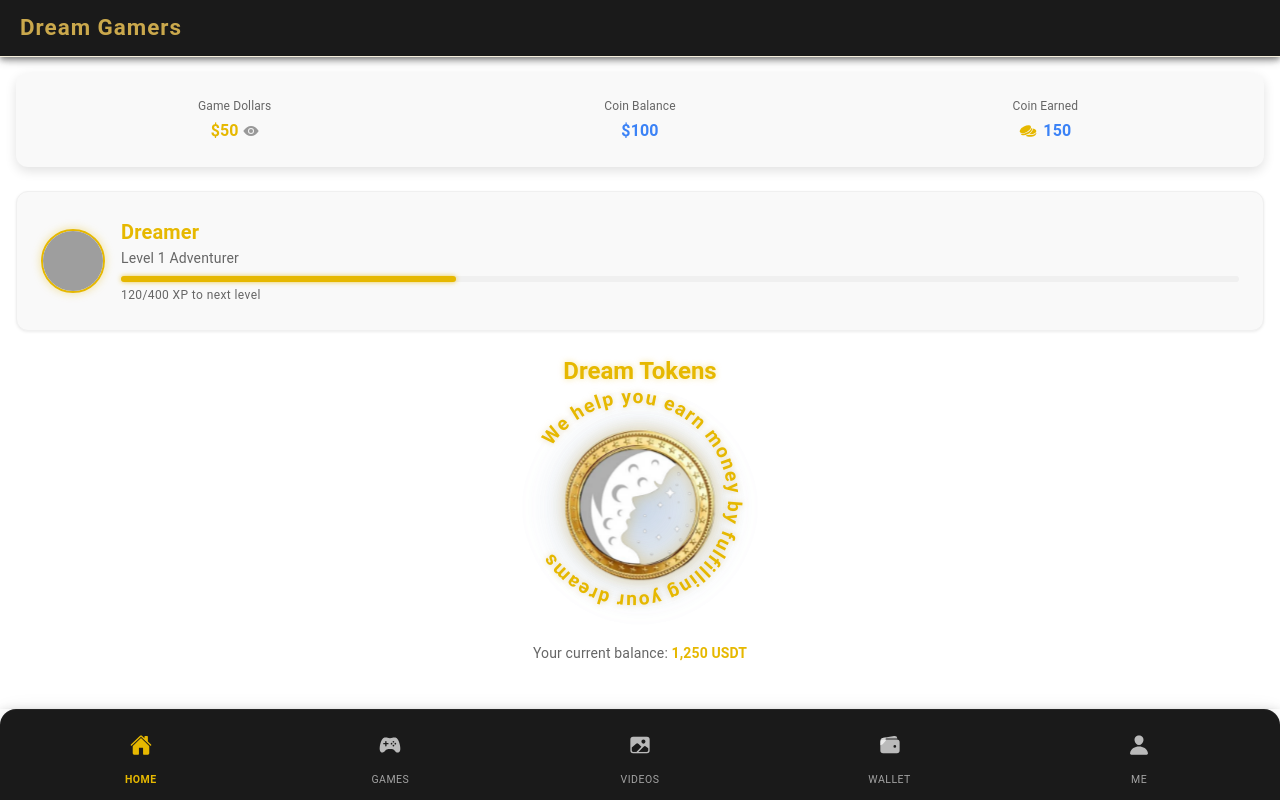
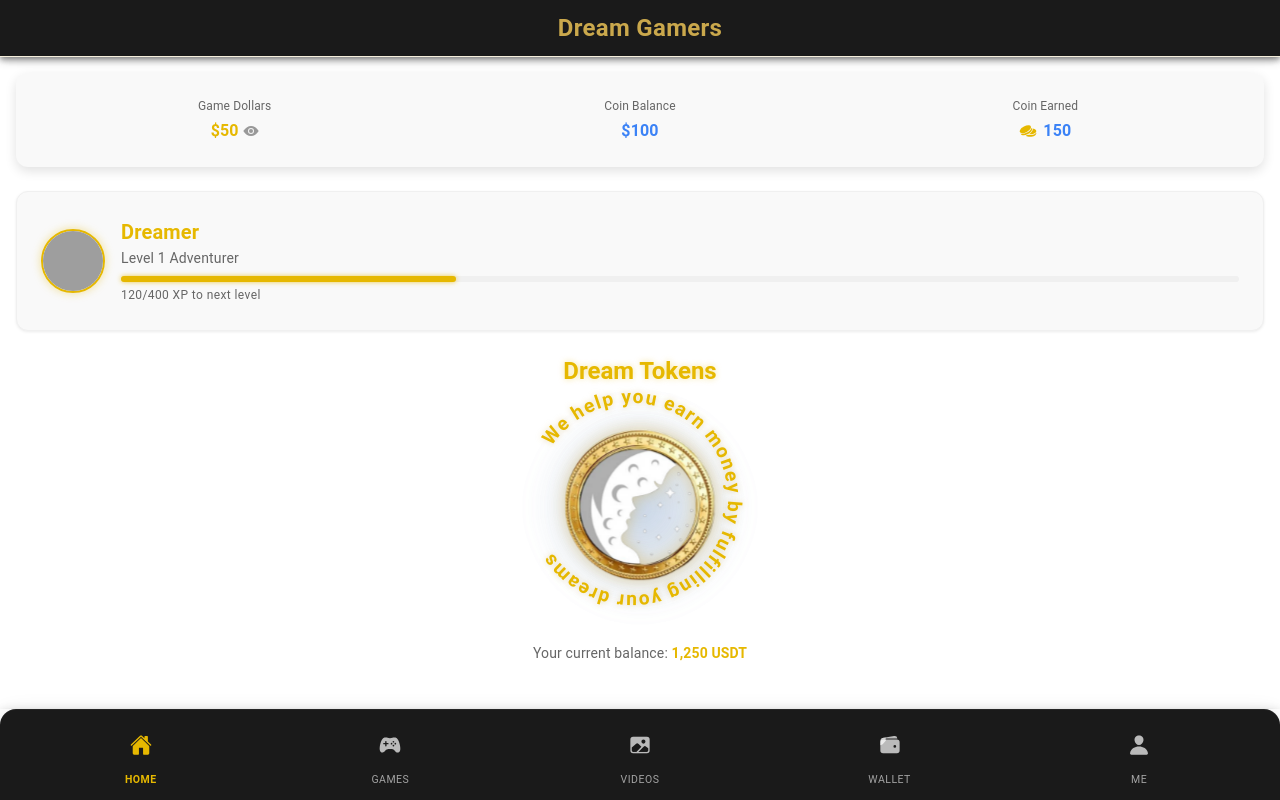
Before and after one commit to oduyemi/dreamsgamerz, a React (Vite) app: page / in a window 1280 px wide. Built offline with nearby package versions, Linux system fonts and the light colour scheme; grey boxes are pictures that could not be loaded.

Commit message:
Updated IonTitles for consistency

```diff
--- a/src/components/AnimationVideo.tsx
+++ b/src/components/AnimationVideo.tsx
@@ -8,7 +8,7 @@ import {
   IonIcon,
 } from "@ionic/react";
 import { VideoSection } from "./VideoSection";
-import { IconButton, Stack, Typography, Paper } from "@mui/material";
+import { IconButton, Stack, Typography, Paper, useMediaQuery, useTheme } from "@mui/material";
 import { useHistory, useLocation } from "react-router";
 import { gameController, home, image, person, wallet } from "ionicons/icons";
 import { VideoHeader } from "./VideoHeader";
@@ -34,6 +34,8 @@ const mapToVideos = (arr: typeof dummyYouTubeVideos) =>
 export const AnimationVideo = () => {
   const history = useHistory();
   const location = useLocation();
+  const theme = useTheme();
+  const isSmall = useMediaQuery(theme.breakpoints.down('sm'));
 
   const navItems = [
     { label: "Home", icon: home, path: "/" },
@@ -55,12 +57,7 @@ export const AnimationVideo = () => {
           }}
         >
           <IonTitle
-            style={{
-              color: "#caa84c",
-              fontWeight: 700,
-              letterSpacing: "0.5px",
-              fontSize: "1.35rem",
-            }}
+            style={{ color: '#caa84c', textAlign: 'center', fontWeight: 700, fontSize: isSmall ? '1.2rem' : '1.5rem' }}
           >
             Videos
           </IonTitle>
--- a/src/components/FunnyVideo.tsx
+++ b/src/components/FunnyVideo.tsx
@@ -8,7 +8,7 @@ import {
   IonIcon,
 } from "@ionic/react";
 import { VideoSection } from "./VideoSection";
-import { IconButton, Stack, Typography, Paper } from "@mui/material";
+import { IconButton, Stack, Typography, Paper, useTheme, useMediaQuery } from "@mui/material";
 import { useHistory, useLocation } from "react-router";
 import { gameController, home, image, person, wallet } from "ionicons/icons";
 import { VideoHeader } from "./VideoHeader";
@@ -34,6 +34,8 @@ const mapToVideos = (arr: typeof dummyYouTubeVideos) =>
 export const Funny = () => {
   const history = useHistory();
   const location = useLocation();
+  const theme = useTheme();
+  const isSmall = useMediaQuery(theme.breakpoints.down('sm'));
 
   const navItems = [
     { label: "Home", icon: home, path: "/" },
@@ -55,12 +57,7 @@ export const Funny = () => {
           }}
         >
           <IonTitle
-            style={{
-              color: "#caa84c",
-              fontWeight: 700,
-              letterSpacing: "0.5px",
-              fontSize: "1.35rem",
-            }}
+            style={{ color: '#caa84c', textAlign: 'center', fontWeight: 700, fontSize: isSmall ? '1.2rem' : '1.5rem' }}
           >
             Videos
           </IonTitle>
--- a/src/components/HomePage.tsx
+++ b/src/components/HomePage.tsx
@@ -19,7 +19,9 @@ import {
   IconButton,
   Avatar,
   Grid,
-  Badge
+  Badge,
+  useTheme,
+  useMediaQuery
 } from '@mui/material';
 import "./HomePage.css";
 import HomeToken from '/images/hometoken.png';
@@ -29,6 +31,8 @@ import { GiTwoCoins } from 'react-icons/gi';
 export const HomePage = () => {
   const [showBalance, setShowBalance] = useState(true);
   const [hasNotifications, setHasNotifications] = useState(true);
+  const theme = useTheme();
+  const isSmall = useMediaQuery(theme.breakpoints.down('sm'));
 
   return (
     <IonPage>
@@ -38,12 +42,9 @@ export const HomePage = () => {
           borderBottom: '1px solid rgba(202, 168, 76, 0.2)',
           boxShadow: '0 2px 10px rgba(0, 0, 0, 0.3)'
         }}>
-          <IonTitle style={{
-            color: '#caa84c',
-            fontWeight: '700',
-            letterSpacing: '1px',
-            fontSize: '1.4rem'
-          }}>
+          <IonTitle
+            style={{ color: '#caa84c', textAlign: 'center', fontWeight: 700, fontSize: isSmall ? '1.2rem' : '1.5rem' }}
+          >
             Dream Gamers
           </IonTitle>
         </IonToolbar>
--- a/src/components/InspiringVideo.tsx
+++ b/src/components/InspiringVideo.tsx
@@ -8,7 +8,7 @@ import {
   IonIcon,
 } from "@ionic/react";
 import { VideoSection } from "./VideoSection";
-import { IconButton, Stack, Typography, Paper, Box } from "@mui/material";
+import { IconButton, Stack, Typography, Paper, Box, useTheme, useMediaQuery } from "@mui/material";
 import { useHistory, useLocation } from "react-router";
 import { gameController, home, image, person, wallet } from "ionicons/icons";
 import { VideoHeader } from "./VideoHeader";
@@ -34,6 +34,8 @@ const mapToVideos = (arr: typeof dummyYouTubeVideos) =>
 export const Inspire = () => {
   const history = useHistory();
   const location = useLocation();
+  const theme = useTheme();
+  const isSmall = useMediaQuery(theme.breakpoints.down('sm'));
 
   const navItems = [
     { label: "Home", icon: home, path: "/" },
@@ -56,12 +58,7 @@ export const Inspire = () => {
           }}
         >
           <IonTitle
-            style={{
-              color: "#caa84c",
-              fontWeight: 700,
-              letterSpacing: "0.5px",
-              fontSize: "1.35rem",
-            }}
+            style={{ color: '#caa84c', textAlign: 'center', fontWeight: 700, fontSize: isSmall ? '1.2rem' : '1.5rem' }}
           >
             Videos
           </IonTitle>
--- a/src/components/PictureGamePlay.tsx
+++ b/src/components/PictureGamePlay.tsx
@@ -16,6 +16,7 @@ import { motion, useAnimation, AnimatePresence } from 'framer-motion';
 import { trophy, close, checkmark, reload, play, stopwatch, warning } from 'ionicons/icons';
 import './PictureGamePlay.css';
 import axios from "axios";
+import { useMediaQuery, useTheme } from '@mui/material';
 
 const MAX_TRIES = 5;
 const WINS_TO_ADVANCE = 2;
@@ -43,6 +44,8 @@ export const PictureGamePlay: React.FC = () => {
   const [currentImage, setCurrentImage] = useState<GameImage | null>(null);
   const controls = useAnimation();
   const imageRef = useRef<HTMLDivElement>(null);
+  const theme = useTheme();
+  const isSmall = useMediaQuery(theme.breakpoints.down('sm'));
 
   const getRandomImage = async (): Promise<string> => {
     try {
@@ -150,7 +153,7 @@ export const PictureGamePlay: React.FC = () => {
     <IonPage>
       <IonHeader>
         <IonToolbar color="primary">
-          <IonTitle>Picture Perfect</IonTitle>
+          <IonTitle style={{ color: '#caa84c', textAlign: 'center', fontWeight: 700, fontSize: isSmall ? '1.2rem' : '1.5rem' }}>Picture Perfect</IonTitle>
         </IonToolbar>
       </IonHeader>
       <IonContent fullscreen className="gameplay-bg">
--- a/src/components/ShortVideo.tsx
+++ b/src/components/ShortVideo.tsx
@@ -8,7 +8,7 @@ import {
   IonIcon,
 } from "@ionic/react";
 import { VideoSection } from "./VideoSection";
-import { IconButton, Stack, Typography, Paper } from "@mui/material";
+import { IconButton, Stack, Typography, Paper, useTheme, useMediaQuery } from "@mui/material";
 import { useHistory, useLocation } from "react-router";
 import { gameController, home, image, person, wallet } from "ionicons/icons";
 import { VideoHeader } from "./VideoHeader";
@@ -34,6 +34,8 @@ const mapToVideos = (arr: typeof dummyYouTubeVideos) =>
 export const Short = () => {
   const history = useHistory();
   const location = useLocation();
+  const theme = useTheme();
+  const isSmall = useMediaQuery(theme.breakpoints.down('sm'));
 
   const navItems = [
     { label: "Home", icon: home, path: "/" },
@@ -55,12 +57,7 @@ export const Short = () => {
           }}
         >
           <IonTitle
-            style={{
-              color: "#caa84c",
-              fontWeight: 700,
-              letterSpacing: "0.5px",
-              fontSize: "1.35rem",
-            }}
+            style={{ color: '#caa84c', textAlign: 'center', fontWeight: 700, fontSize: isSmall ? '1.2rem' : '1.5rem' }}
           >
             Videos
           </IonTitle>
--- a/src/components/Video.tsx
+++ b/src/components/Video.tsx
@@ -7,9 +7,8 @@ import {
   IonFooter,
   IonIcon,
 } from "@ionic/react";
-import { useState } from "react";
 import { VideoSection } from "./VideoSection";
-import { IconButton, Stack, Typography, Paper } from "@mui/material";
+import { IconButton, Stack, Typography, Paper, useTheme, useMediaQuery } from "@mui/material";
 import { useHistory, useLocation } from "react-router";
 import { gameController, home, image, person, wallet } from "ionicons/icons";
 import { VideoHeader } from "./VideoHeader";
@@ -36,6 +35,8 @@ const mapToVideos = (arr: typeof dummyYouTubeVideos) =>
 export const VideoPage = () => {
   const history = useHistory();
   const location = useLocation();
+  const theme = useTheme();
+  const isSmall = useMediaQuery(theme.breakpoints.down('sm'));
 
   const navItems = [
     { label: "Home", icon: home, path: "/" },
@@ -57,12 +58,7 @@ export const VideoPage = () => {
           }}
         >
           <IonTitle
-            style={{
-              color: "#caa84c",
-              fontWeight: 700,
-              letterSpacing: "0.5px",
-              fontSize: "1.35rem",
-            }}
+            style={{ color: '#caa84c', textAlign: 'center', fontWeight: 700, fontSize: isSmall ? '1.2rem' : '1.5rem' }}
           >
             Videos
           </IonTitle>
--- a/src/pages/Competition.tsx
+++ b/src/pages/Competition.tsx
@@ -1,14 +1,17 @@
 import { IonContent, IonHeader, IonPage, IonTitle, IonToolbar } from '@ionic/react';
 import { GamersCompetitionTab } from '../components/GamersCompetitionTab';
 import { AppLayout } from '../components/AppLayout';
+import { useMediaQuery, useTheme } from '@mui/material';
 
 const Competition: React.FC = () => {
+  const theme = useTheme();
+  const isSmall = useMediaQuery(theme.breakpoints.down('sm'));
   return (
     <AppLayout>
       <IonPage>
         <IonHeader>
           <IonToolbar>
-            <IonTitle>Games</IonTitle>
+            <IonTitle style={{ color: '#caa84c', textAlign: 'center', fontWeight: 700, fontSize: isSmall ? '1.2rem' : '1.5rem' }}>Games</IonTitle>
           </IonToolbar>
         </IonHeader>
         <IonContent fullscreen>
```
